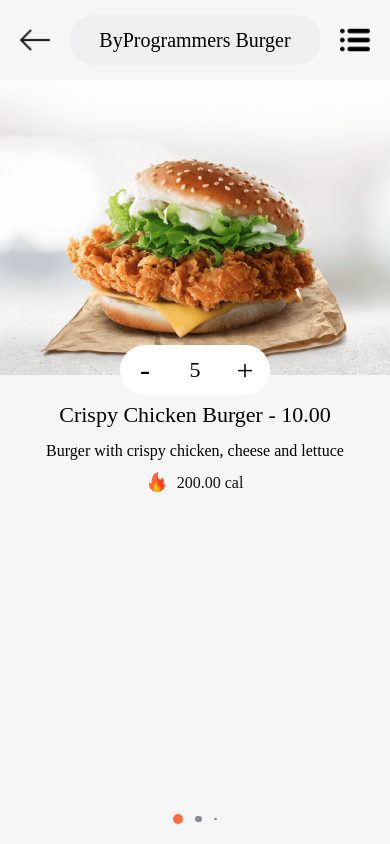
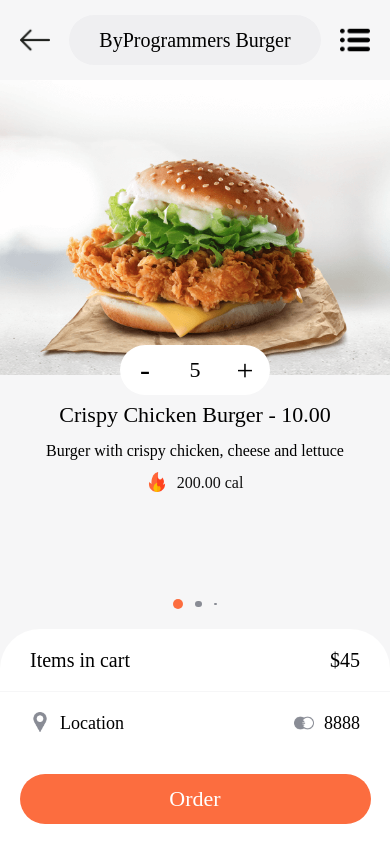
Before and after one commit to ichothesis/food-delivery-app, a React Native app: screen / in a window 390 px wide. Both pictures are taken after a click on the element 195 px from the left and 465 px from the top of the page. Built offline with nearby package versions, Linux system fonts and the light colour scheme.

Commit message:
restaurant order modal

```diff
--- a/screens/Restaurant.js
+++ b/screens/Restaurant.js
@@ -231,7 +231,64 @@ export default function Restaurant({route, navigation}) {
             backgroundColor: COLORS.white,
             borderTopLeftRadius: 40,
             borderTopRightRadius: 40,
-          }}></View>
+          }}>
+          <View
+            style={{
+              flexDirection: 'row',
+              justifyContent: 'space-between',
+              paddingVertical: SIZES.padding * 2,
+              paddingHorizontal: SIZES.padding * 3,
+              borderBottomColor: COLORS.lightGray2,
+              borderBottomWidth: 1,
+            }}>
+            <Text style={{...FONTS.h3}}>Items in cart</Text>
+            <Text style={{...FONTS.h3}}>$45</Text>
+          </View>
+          <View
+            style={{
+              flexDirection: 'row',
+              justifyContent: 'space-between',
+              paddingVertical: SIZES.padding * 2,
+              paddingHorizontal: SIZES.padding * 3,
+            }}>
+            <View style={{flexDirection: 'row'}}>
+              <Image
+                resizeMode="contain"
+                source={icons.pin}
+                style={{width: 20, height: 20, tintColor: COLORS.darkgray}}
+              />
+              <Text style={{marginLeft: SIZES.padding, ...FONTS.h4}}>
+                Location
+              </Text>
+            </View>
+
+            <View style={{flexDirection: 'row', alignItems: 'center'}}>
+              <Image
+                source={icons.master_card}
+                resizeMode="contain"
+                style={{width: 20, height: 20, tintColor: COLORS.darkgray}}
+              />
+              <Text style={{marginLeft: SIZES.padding, ...FONTS.h4}}>8888</Text>
+            </View>
+          </View>
+          <View
+            style={{
+              padding: SIZES.padding * 2,
+              alignItems: 'center',
+              justifyContent: 'center',
+            }}>
+            <TouchableOpacity
+              style={{
+                width: SIZES.width * 0.9,
+                padding: SIZES.padding,
+                backgroundColor: COLORS.primary,
+                alignItems: 'center',
+                borderRadius: SIZES.radius,
+              }}>
+              <Text style={{color: COLORS.white, ...FONTS.h2}}>Order</Text>
+            </TouchableOpacity>
+          </View>
+        </View>
       </View>
     );
   };
```
Also changed, not shown: react-native.config.js (+5 -5 lines).
